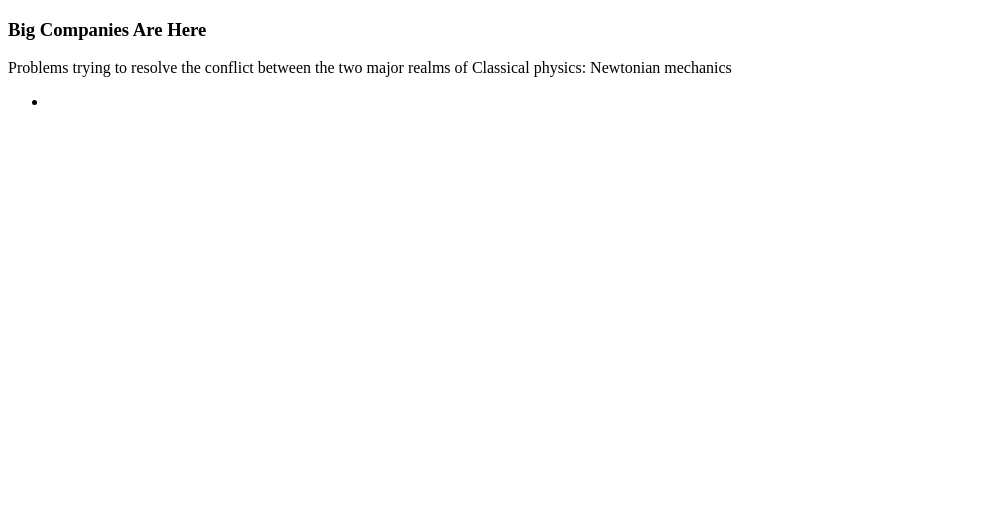
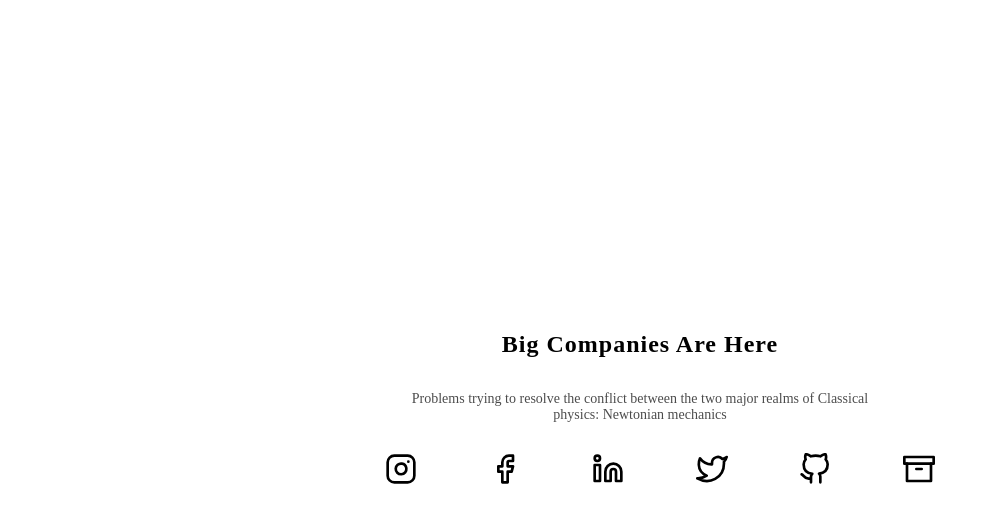
Before and after one commit to Nigar-Allahverdiyeva/Companies, a plain HTML site: page index.html in a window 1280 px wide. Shown: the whole page, without its empty margins (0-990 px from the left). Drawn offline with Linux system fonts and the light colour scheme.

Commit message:
company_icons

```diff
--- a/index.html
+++ b/index.html
@@ -10,7 +10,7 @@
     <main id="main">
       <section id="companies">
         <div class="companies__info">
-          <h3 class="companies__info-title">Big Companies Are Here</h3>
+          <h1 class="companies__info-title">Big Companies Are Here</h1>
           <p class="companies__info-description">
             Problems trying to resolve the conflict between the two major realms
             of Classical physics: Newtonian mechanics
@@ -21,7 +21,32 @@
           <ul class="companies__list">
             <li class="companies__item">
               <a class="companies__link" href="">
-                <img class="companies__logo" src="" alt="" />
+                <img class="companies__logo" src="./style/assets/icon/instagram.svg" alt="Instagram" />
+              </a>
+            </li>
+            <li class="companies__item">
+              <a class="companies__link" href="">
+                <img class="companies__logo" src="./style/assets/icon/facebook.svg" alt="Facebook" />
+              </a>
+            </li>
+            <li class="companies__item">
+              <a class="companies__link" href="">
+                <img class="companies__logo" src="./style/assets/icon/linkedin.svg" alt="Linkedin" />
+              </a>
+            </li>
+            <li class="companies__item">
+              <a class="companies__link" href="">
+                <img class="companies__logo" src="./style/assets/icon/twitter.svg" alt="Twitter" />
+              </a>
+            </li>
+            <li class="companies__item">
+              <a class="companies__link" href="">
+                <img class="companies__logo" src="./style/assets/icon/github.svg" alt="Github" />
+              </a>
+            </li>
+            <li class="companies__item">
+              <a class="companies__link" href="">
+                <img class="companies__logo" src="./style/assets/icon/archive.svg" alt="Archive" />
               </a>
             </li>
           </ul>
--- a/style/style.scss
+++ b/style/style.scss
@@ -1,18 +1,65 @@
 #main {
+  width: 100%;
+  height: 100vh;
+
   #companies {
+    width: 100%;
+    height: 100%;
+    display: flex;
+    justify-content: center;
+    align-items: center;
+    flex-direction: column;
+
+
+
     .companies {
+
       &__info {
+        display: flex;
+        flex-direction: column;
+        align-items: center;
+
         &-title {
+letter-spacing: 1px;
+
         }
+
         &-description {
+          opacity: 0.7;
+          max-width: 500px;
+          text-align: center;
+          font-size: 14px;
         }
       }
+      &__list{
+        width: 550px;
+        list-style: none;
+        display: flex;
+        justify-content: space-between;
+
+      }
+      &__item{
+
+
+
+        }
+      &__link{
+
+        img {
+          width: 32px;
+          height: 32px;
+
+        }
+      }
+
+
+
       &__container{
-         &-title{
 
-         }
+
       }
 
     }
   }
+
 }
```
Also changed, not shown: style/style.css, 1 other file.
